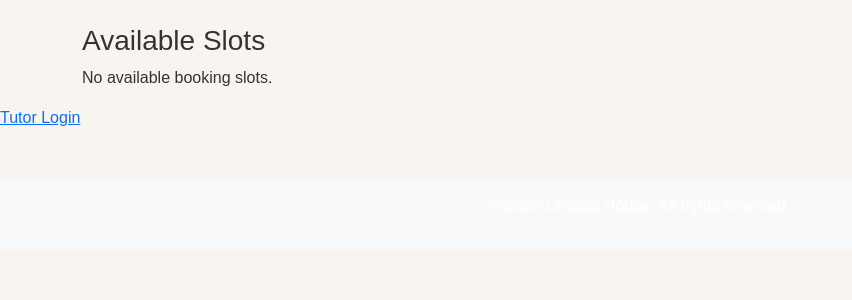
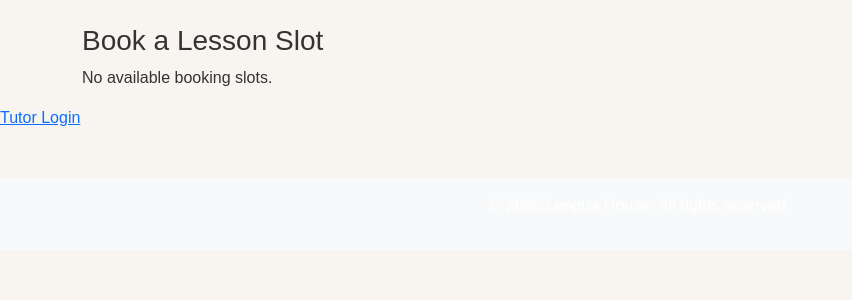
Before and after one commit to GChampkin/PP4_LenguaHouse, a Django app: page /book/ in a window 1280 px wide. Shown: the part 141-441 px from the top of the page, without its empty margins (0-852 px from the left). Run offline with Django 4.2, Linux system fonts and the light colour scheme; data that the repository does not hold is empty.

Commit message:
Modify urls and views of bookings.

```diff
--- a/lengua_house/templates/book_slot.html
+++ b/lengua_house/templates/book_slot.html
@@ -1,21 +1,21 @@
 {% extends 'base.html' %}
 {% block content %}
-<h3>Available Slots</h3>
+<h3>Book a Lesson Slot</h3>
 
 {% if available_slots %}
     <form method="POST">
         {% csrf_token %}
-        <ul>
+        <label for="slot">Select a slot:</label>
+        <select name="slot" id="slot">
             {% for slot in available_slots %}
-                <li>
-                  {{ slot.tutor_name }} - {{ slot.date }} {{ slot.time }}
-                  <input type="hidden" name="slot_id" value="{{ slot.id }}">
-                  <input type="text" name="booked_by" placeholder="Your Name" required>
-                  <input type="email" name="booked_email" placeholder="Your Email" required>
-                  <button type="submit">Book Now</button>
-                </li>
+                <option value="{{ slot.id }}">
+                  {{ slot.date }} - {{ slot.time }}
+                </option>
             {% endfor %}
-        </ul>
+        </select>
+        <input type="text" name="booked_by" placeholder="Your Name" required>
+        <input type="email" name="booked_email" placeholder="Your Email" required>
+        <button type="submit">Book Now</button>
     </form>
 {% else %}
     <p>No available booking slots.</p>
--- a/lengua_house/urls.py
+++ b/lengua_house/urls.py
@@ -1,9 +1,15 @@
 from django.urls import path
-from .views import tutor_login, tutor_logout, tutor_dashboard, book_slot
+from .views import tutor_login, tutor_logout, tutor_dashboard, book_slot, generate_date_range, create_tutor_slots
 
 urlpatterns = [
     path('tutor-login/', tutor_login, name='tutor_login'),
     path('tutor-logout/', tutor_logout, name='tutor_logout'),
     path('tutor_dashboard/', tutor_dashboard, name='tutor_dashboard'),
-    path('book_slot/', book_slot, name='book_slot'),
+    path('book-slot/', book_slot, name='book_slot'),
+    path('generate-date-range/',
+         generate_date_range,
+         name="generate_date_range"
+         ),
+    path('create-tutor-slots/', create_tutor_slots, name="create_tutor_slots"),
+
 ]
--- a/lengua_house/views.py
+++ b/lengua_house/views.py
@@ -61,7 +61,7 @@ def tutor_dashboard(request):
 
 # Booking View
 def book_slot(request):
-    available_slots = TutorSchedule.objects.filter(is_booked=False)
+    available_slots = TutorSchedule.objects.filter(is_booked=False).order_by("date", "time")
 
     if request.method == "POST":
         slot_id = request.POST.get("slot_id")
@@ -77,6 +77,7 @@ def book_slot(request):
 
     return render(request, "book_slot.html",
                   {"available_slots": available_slots})
+
 
 def generate_date_range(start_date, end_date):
     date_list = []
```
